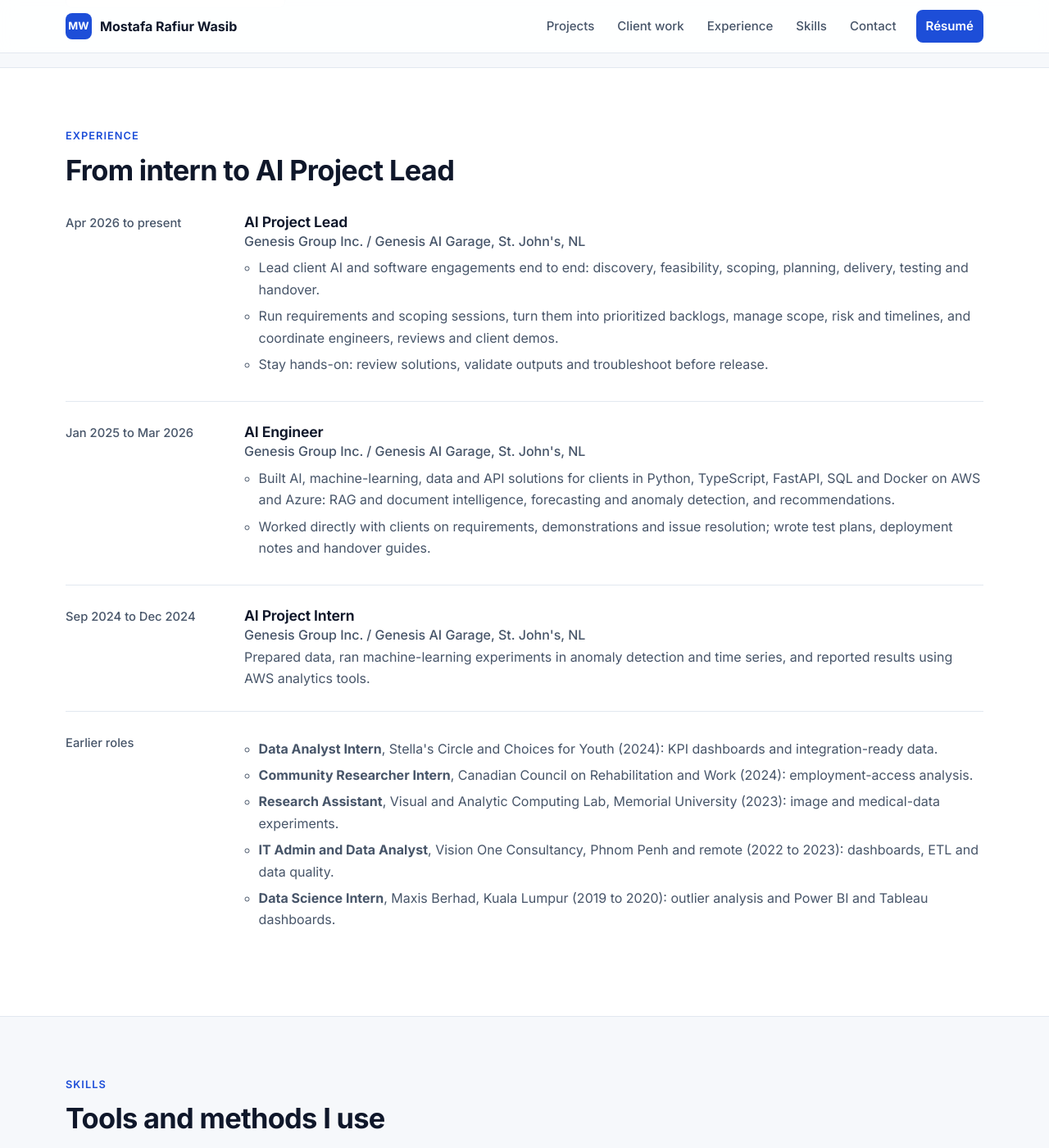
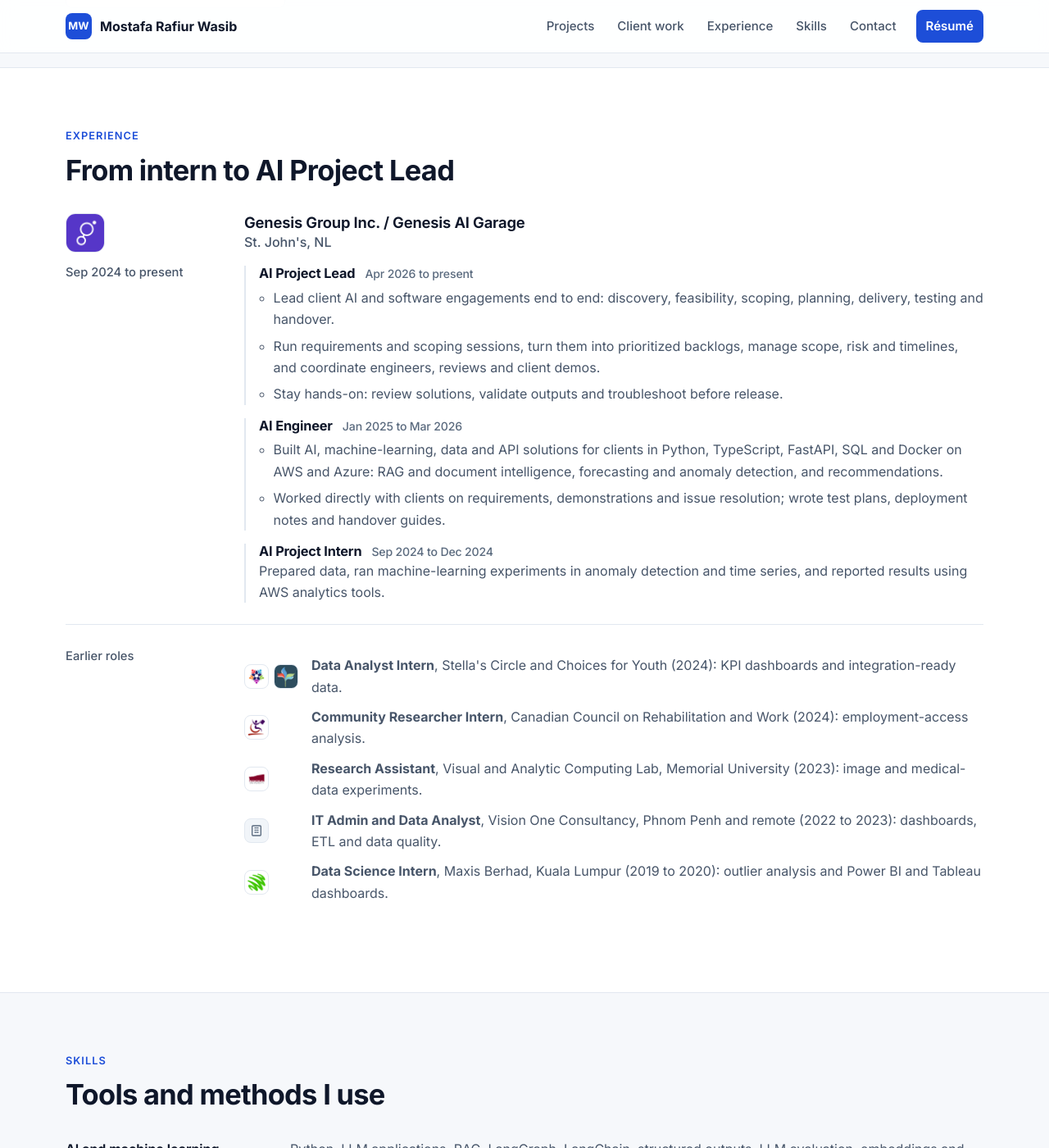
Before and after one commit to mrw-soumik/mrw-soumik.github.io, a Jekyll site: the page index.html, which Jekyll copies as it is, in a window 1280 px wide and 1400 px high, scrolled down 4356 px. Shown: the whole window at 82% size. Built offline with Jekyll 4.4.1, drawn with Linux system fonts in a browser that asks for light colours.

Commit message:
Add employer, university and certification logos; photo in contact card
Logos come from each organization's official website and identify where
Mostafa worked and studied. Client logos are intentionally not shown (NDA).
The Genesis roles are grouped to show the intern to lead progression.

Co-Authored-By: Claude Opus 5.5 <noreply@anthropic.com>

```diff
--- a/assets/styles.css
+++ b/assets/styles.css
@@ -683,3 +683,44 @@ a:hover { color: var(--accent-hover); }
 
 /* Old section anchors from the previous site version still land on the right section. */
 .anchor-alias { display: block; height: 0; }
+
+/* ---------- Organization logos (employers, universities, certification badge) ---------- */
+.org-logo {
+    display: block;
+    width: 48px;
+    height: 48px;
+    padding: 6px;
+    border: 1px solid var(--border);
+    border-radius: 12px;
+    background: #ffffff;
+    object-fit: contain;
+}
+.org-logo--fill { padding: 0; overflow: hidden; }
+.org-logo--sm { width: 30px; height: 30px; padding: 3px; border-radius: 8px; }
+.org-logo--sm.org-logo--fill { padding: 0; }
+.org-logo--generic { display: grid; place-items: center; background: var(--surface-2); color: var(--text-faint); }
+.org-logo--generic svg { width: 16px; height: 16px; }
+
+.timeline-side { display: flex; flex-direction: column; align-items: flex-start; gap: 12px; }
+.timeline-company { font-size: 1.15rem; }
+.role { margin-top: 16px; padding-left: 16px; border-left: 2px solid var(--border); }
+.timeline-role { display: flex; flex-wrap: wrap; align-items: baseline; gap: 2px 12px; font-size: 1.02rem; }
+.role-dates { color: var(--text-faint); font-size: 0.88rem; font-weight: 500; }
+.timeline-item .timeline-earlier { padding-left: 0; list-style: none; }
+.timeline-item .timeline-earlier li { display: grid; grid-template-columns: 70px minmax(0, 1fr); gap: 12px; align-items: center; margin: 10px 0; }
+.logo-cell { display: flex; gap: 6px; }
+
+.cred-with-logo { display: grid; grid-template-columns: 48px minmax(0, 1fr); gap: 14px; align-items: center; }
+.cred-with-badge { grid-template-columns: 64px minmax(0, 1fr); }
+.cred-badge { display: block; width: 64px; height: 64px; }
+
+.contact-intro { display: flex; align-items: center; gap: 16px; margin-bottom: 14px; }
+.contact-intro .eyebrow { margin-bottom: 4px; }
+.contact-card .contact-intro h2 { margin: 0; }
+.contact-photo { width: 64px; height: 64px; border: 1px solid var(--border); border-radius: 50%; object-fit: cover; }
+
+@media (max-width: 720px) {
+    .timeline-side { flex-direction: row; align-items: center; }
+}
+
+.contact-card .eyebrow { color: var(--accent); }
--- a/index.html
+++ b/index.html
@@ -67,6 +67,7 @@
         <symbol id="i-flow" viewBox="0 0 24 24" fill="none" stroke="currentColor" stroke-width="2" stroke-linecap="round" stroke-linejoin="round"><rect x="3" y="3" width="7" height="6" rx="1.5"/><rect x="14" y="15" width="7" height="6" rx="1.5"/><path d="M6.5 9v4a2 2 0 0 0 2 2H14"/></symbol>
         <symbol id="i-spark" viewBox="0 0 24 24" fill="none" stroke="currentColor" stroke-width="2" stroke-linecap="round" stroke-linejoin="round"><path d="M12 3v4M12 17v4M3 12h4M17 12h4"/><path d="m6.3 6.3 2.1 2.1M15.6 15.6l2.1 2.1M6.3 17.7l2.1-2.1M15.6 8.4l2.1-2.1"/></symbol>
         <symbol id="i-chart" viewBox="0 0 24 24" fill="none" stroke="currentColor" stroke-width="2" stroke-linecap="round" stroke-linejoin="round"><path d="M4 20V10M10 20V4M16 20v-7M22 20H2"/></symbol>
+        <symbol id="i-building" viewBox="0 0 24 24" fill="none" stroke="currentColor" stroke-width="2" stroke-linecap="round" stroke-linejoin="round"><rect x="4" y="3" width="16" height="18" rx="1.5"/><path d="M9 7h2M13 7h2M9 11h2M13 11h2M9 15h2M13 15h2"/></symbol>
         <symbol id="i-flag" viewBox="0 0 24 24" fill="none" stroke="currentColor" stroke-width="2" stroke-linecap="round" stroke-linejoin="round"><path d="M5 21V4"/><path d="M5 4h11l-2 4 2 4H5"/></symbol>
     </svg>
 
@@ -338,45 +339,45 @@
                 </div>
                 <ol class="timeline">
                     <li class="timeline-item">
-                        <p class="timeline-date">Apr 2026 to present</p>
+                        <div class="timeline-side">
+                            <img class="org-logo org-logo--fill" src="/assets/img/logos/genesis.png" alt="" width="48" height="48" loading="lazy">
+                            <p class="timeline-date">Sep 2024 to present</p>
+                        </div>
                         <div>
-                            <h3 class="timeline-role">AI Project Lead</h3>
-                            <p class="timeline-org">Genesis Group Inc. / Genesis AI Garage, St. John's, NL</p>
+                            <h3 class="timeline-company">Genesis Group Inc. / Genesis AI Garage</h3>
+                            <p class="timeline-org">St. John's, NL</p>
+                            <div class="role">
+                                <h4 class="timeline-role">AI Project Lead <span class="role-dates">Apr 2026 to present</span></h4>
                                 <ul>
                                     <li>Lead client AI and software engagements end to end: discovery, feasibility, scoping, planning, delivery, testing and handover.</li>
                                     <li>Run requirements and scoping sessions, turn them into prioritized backlogs, manage scope, risk and timelines, and coordinate engineers, reviews and client demos.</li>
                                     <li>Stay hands-on: review solutions, validate outputs and troubleshoot before release.</li>
                                 </ul>
                             </div>
-                    </li>
-                    <li class="timeline-item">
-                        <p class="timeline-date">Jan 2025 to Mar 2026</p>
-                        <div>
-                            <h3 class="timeline-role">AI Engineer</h3>
-                            <p class="timeline-org">Genesis Group Inc. / Genesis AI Garage, St. John's, NL</p>
+                            <div class="role">
+                                <h4 class="timeline-role">AI Engineer <span class="role-dates">Jan 2025 to Mar 2026</span></h4>
                                 <ul>
                                     <li>Built AI, machine-learning, data and API solutions for clients in Python, TypeScript, FastAPI, SQL and Docker on AWS and Azure: RAG and document intelligence, forecasting and anomaly detection, and recommendations.</li>
                                     <li>Worked directly with clients on requirements, demonstrations and issue resolution; wrote test plans, deployment notes and handover guides.</li>
                                 </ul>
                             </div>
-                    </li>
-                    <li class="timeline-item">
-                        <p class="timeline-date">Sep 2024 to Dec 2024</p>
-                        <div>
-                            <h3 class="timeline-role">AI Project Intern</h3>
-                            <p class="timeline-org">Genesis Group Inc. / Genesis AI Garage, St. John's, NL</p>
+                            <div class="role">
+                                <h4 class="timeline-role">AI Project Intern <span class="role-dates">Sep 2024 to Dec 2024</span></h4>
                                 <p>Prepared data, ran machine-learning experiments in anomaly detection and time series, and reported results using AWS analytics tools.</p>
+                            </div>
                         </div>
                     </li>
                     <li class="timeline-item">
+                        <div class="timeline-side">
                             <p class="timeline-date">Earlier roles</p>
+                        </div>
                         <div>
                             <ul class="timeline-earlier">
-                                <li><strong>Data Analyst Intern</strong>, Stella's Circle and Choices for Youth (2024): KPI dashboards and integration-ready data.</li>
-                                <li><strong>Community Researcher Intern</strong>, Canadian Council on Rehabilitation and Work (2024): employment-access analysis.</li>
-                                <li><strong>Research Assistant</strong>, Visual and Analytic Computing Lab, Memorial University (2023): image and medical-data experiments.</li>
-                                <li><strong>IT Admin and Data Analyst</strong>, Vision One Consultancy, Phnom Penh and remote (2022 to 2023): dashboards, ETL and data quality.</li>
-                                <li><strong>Data Science Intern</strong>, Maxis Berhad, Kuala Lumpur (2019 to 2020): outlier analysis and Power BI and Tableau dashboards.</li>
+                                <li><span class="logo-cell"><img class="org-logo org-logo--sm" src="/assets/img/logos/stellas-circle.png" alt="" width="30" height="30" loading="lazy"><img class="org-logo org-logo--sm org-logo--fill" src="/assets/img/logos/choices-for-youth.png" alt="" width="30" height="30" loading="lazy"></span><span><strong>Data Analyst Intern</strong>, Stella's Circle and Choices for Youth (2024): KPI dashboards and integration-ready data.</span></li>
+                                <li><span class="logo-cell"><img class="org-logo org-logo--sm" src="/assets/img/logos/ccrw.png" alt="" width="30" height="30" loading="lazy"></span><span><strong>Community Researcher Intern</strong>, Canadian Council on Rehabilitation and Work (2024): employment-access analysis.</span></li>
+                                <li><span class="logo-cell"><img class="org-logo org-logo--sm" src="/assets/img/logos/memorial-university.png" alt="" width="30" height="30" loading="lazy"></span><span><strong>Research Assistant</strong>, Visual and Analytic Computing Lab, Memorial University (2023): image and medical-data experiments.</span></li>
+                                <li><span class="logo-cell"><span class="org-logo org-logo--sm org-logo--generic" aria-hidden="true"><svg><use href="#i-building"/></svg></span></span><span><strong>IT Admin and Data Analyst</strong>, Vision One Consultancy, Phnom Penh and remote (2022 to 2023): dashboards, ETL and data quality.</span></li>
+                                <li><span class="logo-cell"><img class="org-logo org-logo--sm" src="/assets/img/logos/maxis.png" alt="" width="30" height="30" loading="lazy"></span><span><strong>Data Science Intern</strong>, Maxis Berhad, Kuala Lumpur (2019 to 2020): outlier analysis and Power BI and Tableau dashboards.</span></li>
                             </ul>
                         </div>
                     </li>
@@ -409,14 +410,14 @@
                     <div>
                         <h3 class="list-heading">Degrees</h3>
                         <ul class="cred-list">
-                            <li><strong>Master of Artificial Intelligence</strong><span>Memorial University of Newfoundland · Sep 2023 to Dec 2024</span></li>
-                            <li><strong>Bachelor of Computer Science (Artificial Intelligence)</strong><span>University of Malaya, Malaysia · Sep 2015 to Feb 2020</span></li>
+                            <li class="cred-with-logo"><img class="org-logo" src="/assets/img/logos/memorial-university.png" alt="" width="48" height="48" loading="lazy"><div><strong>Master of Artificial Intelligence</strong><span>Memorial University of Newfoundland · Sep 2023 to Dec 2024</span></div></li>
+                            <li class="cred-with-logo"><img class="org-logo" src="/assets/img/logos/universiti-malaya.png" alt="" width="48" height="48" loading="lazy"><div><strong>Bachelor of Computer Science (Artificial Intelligence)</strong><span>University of Malaya, Malaysia · Sep 2015 to Feb 2020</span></div></li>
                         </ul>
                     </div>
                     <div>
                         <h3 class="list-heading">Certifications</h3>
                         <ul class="cred-list">
-                            <li><strong>AWS Certified Machine Learning Engineer – Associate</strong><span>Amazon Web Services · May 2026, valid to May 2029 · ID 25d75eb7ed0842d9af4f169397594f58</span></li>
+                            <li class="cred-with-logo cred-with-badge"><img class="cred-badge" src="/assets/img/logos/aws-mla-badge.png" alt="" width="64" height="64" loading="lazy"><div><strong>AWS Certified Machine Learning Engineer – Associate</strong><span>Amazon Web Services · May 2026, valid to May 2029 · ID 25d75eb7ed0842d9af4f169397594f58</span></div></li>
                             <li><strong>Power BI Essential Training</strong><span>LinkedIn Learning · Aug 2026 · <a href="https://www.linkedin.com/learning/certificates/ac4d9a28353c59ffcfc5a02703ef03b1b3cab753bea87f2acabeb138aa7f0c70">View certificate</a></span></li>
                             <li><strong>Mitacs Invention to Innovation (i2I) Skills Training</strong><span>SFU Beedie School of Business · Jun 2025 · ID i2I2785</span></li>
                             <li><strong>AWS Academy Graduate: Cloud Foundations</strong><span>Amazon Web Services · Jan 2020</span></li>
@@ -496,8 +497,13 @@
             <div class="container">
                 <div class="contact-card">
                     <div>
+                        <div class="contact-intro">
+                            <img class="contact-photo" src="/assets/img/headshot.jpg" alt="" width="64" height="64" loading="lazy">
+                            <div>
                                 <p class="eyebrow">Contact</p>
                                 <h2 id="contact-title">Let's talk</h2>
+                            </div>
+                        </div>
                         <p>I'm open to AI engineering, business systems analysis and data roles in St. John's, and to hybrid or remote roles across Canada. Email is the fastest way to reach me.</p>
                         <div class="hero-actions">
                             <a class="btn btn-primary" href="mailto:mostafa.wasib73@gmail.com?subject=Opportunity%20for%20Mostafa%20Rafiur%20Wasib"><svg aria-hidden="true"><use href="#i-mail"/></svg>Email me</a>
```
Also changed, not shown: _includes/icons.svg, assets/img/logos/aws-mla-badge.png (added), assets/img/logos/ccrw.png (added), assets/img/logos/choices-for-youth.png (added), assets/img/logos/genesis.png (added), assets/img/logos/maxis.png (added), assets/img/logos/memorial-university.png (added), assets/img/logos/stellas-circle.png (added), assets/img/logos/universiti-malaya.png (added). Lines whose indentation alone changed are shown as unchanged.
